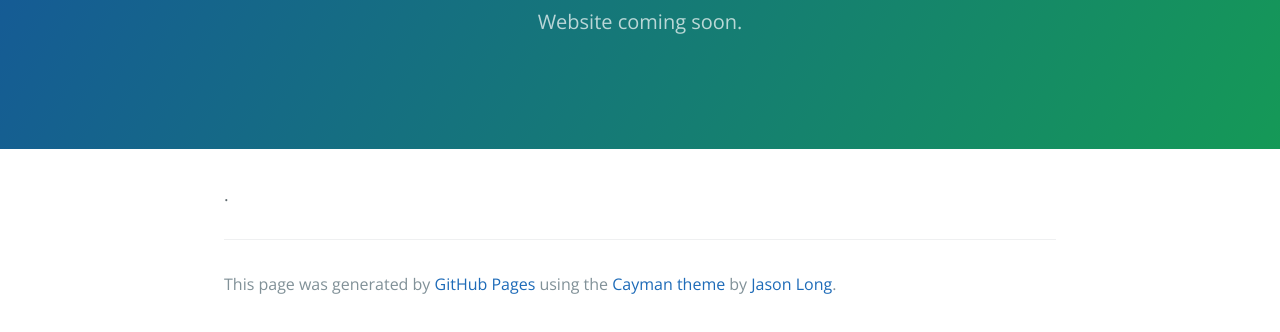
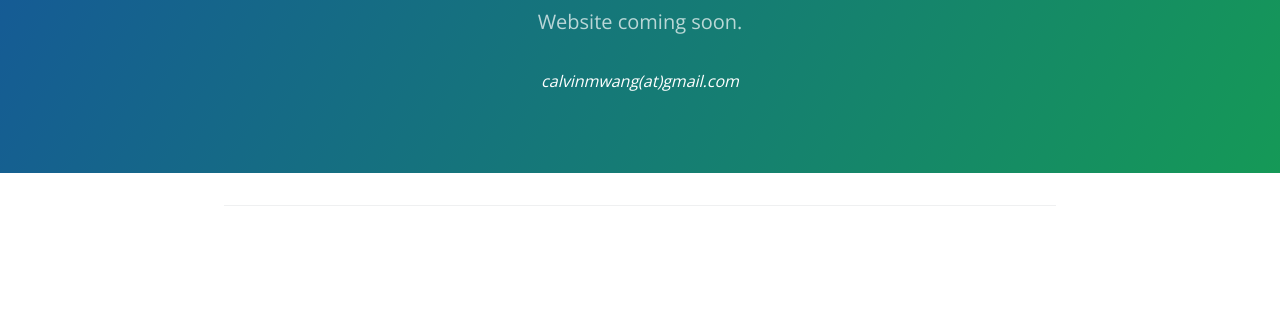
Before and after one commit to recrudescence/recrudescence.github.io, a plain HTML site: page index.html in a window 1280 px wide. Shown: the part 168-500 px from the top of the page. Drawn offline with nearby package versions, Linux system fonts and the light colour scheme.

Commit message:
Update index.html

```diff
--- a/index.html
+++ b/index.html
@@ -13,14 +13,11 @@
     <section class="page-header">
       <h1 class="project-name">Calvin Min Wang</h1>
       <h2 class="project-tagline">Website coming soon.</h2>
+      <i>calvinmwang(at)gmail.com</i>
     </section>
 
     <section class="main-content">
-      <p>.</p>
-
       <footer class="site-footer">
-
-        <span class="site-footer-credits">This page was generated by <a href="https://pages.github.com">GitHub Pages</a> using the <a href="https://github.com/jasonlong/cayman-theme">Cayman theme</a> by <a href="https://twitter.com/jasonlong">Jason Long</a>.</span>
       </footer>
 
     </section>
```
